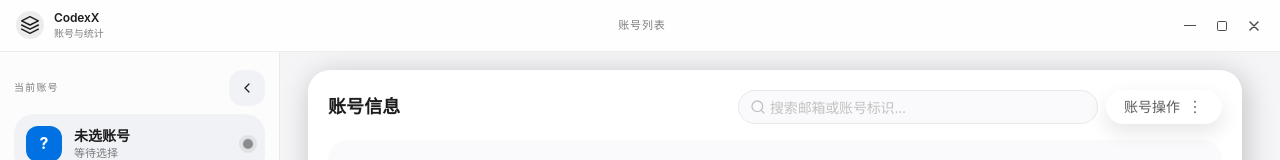
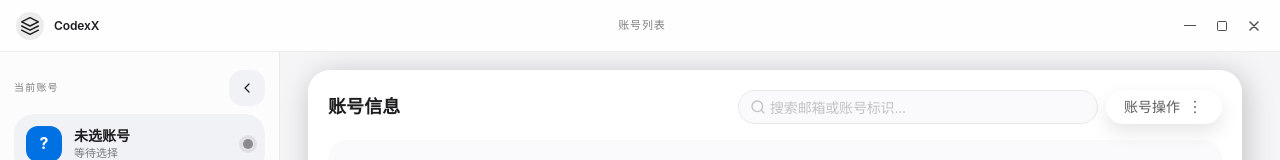
Before and after one commit to weimin96/CodexX, a Vue app: page /accounts in a window 1280 px wide. Shown: the top 160 px of the page. Built offline with nearby package versions, Linux system fonts and the light colour scheme.

Commit message:
移除标题栏副标题

```diff
--- a/src/components/common/AppLayout.vue
+++ b/src/components/common/AppLayout.vue
@@ -48,7 +48,6 @@
         </div>
         <div class="brand-copy">
           <span class="app-title">CodexX</span>
-          <span class="app-caption">账号与统计</span>
         </div>
       </div>
 
@@ -583,13 +582,6 @@ async function refreshAccountsOnFirstStartup() {
   color: var(--app-titlebar-ink-strong);
 }
 
-.app-caption {
-  font-size: 10px;
-  line-height: 1.47;
-  letter-spacing: -0.08px;
-  color: var(--app-titlebar-muted);
-}
-
 .titlebar-center {
   justify-self: center;
   font-size: 11px;
```
